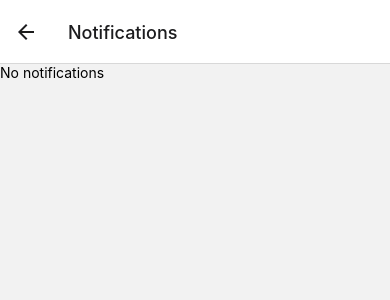
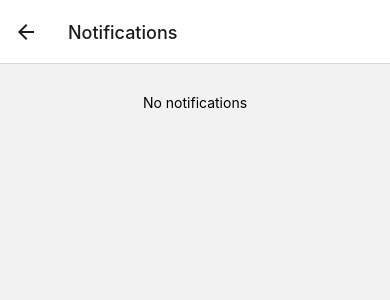
Before and after one commit to Habeeb8136/instagram-app, a React Native app: screen /Notifications in a window 390 px wide. Shown: the top 300 px of the page. Built offline with nearby package versions, Linux system fonts and the light colour scheme.

Commit message:
display text

```diff
--- a/Components/Notifications.js
+++ b/Components/Notifications.js
@@ -4,11 +4,13 @@ import {View, StyleSheet,Text} from 'react-native';
 const Notifications = () => {
     return (
         <View>
-            <Text>No notifications</Text>
+            <Text style={{textAlign:'center',marginTop:30}}>No notifications</Text>
         </View>
     );
 }
 
-const styles = StyleSheet.create({})
+const styles = StyleSheet.create({
+
+})
 
 export default Notifications;
```
